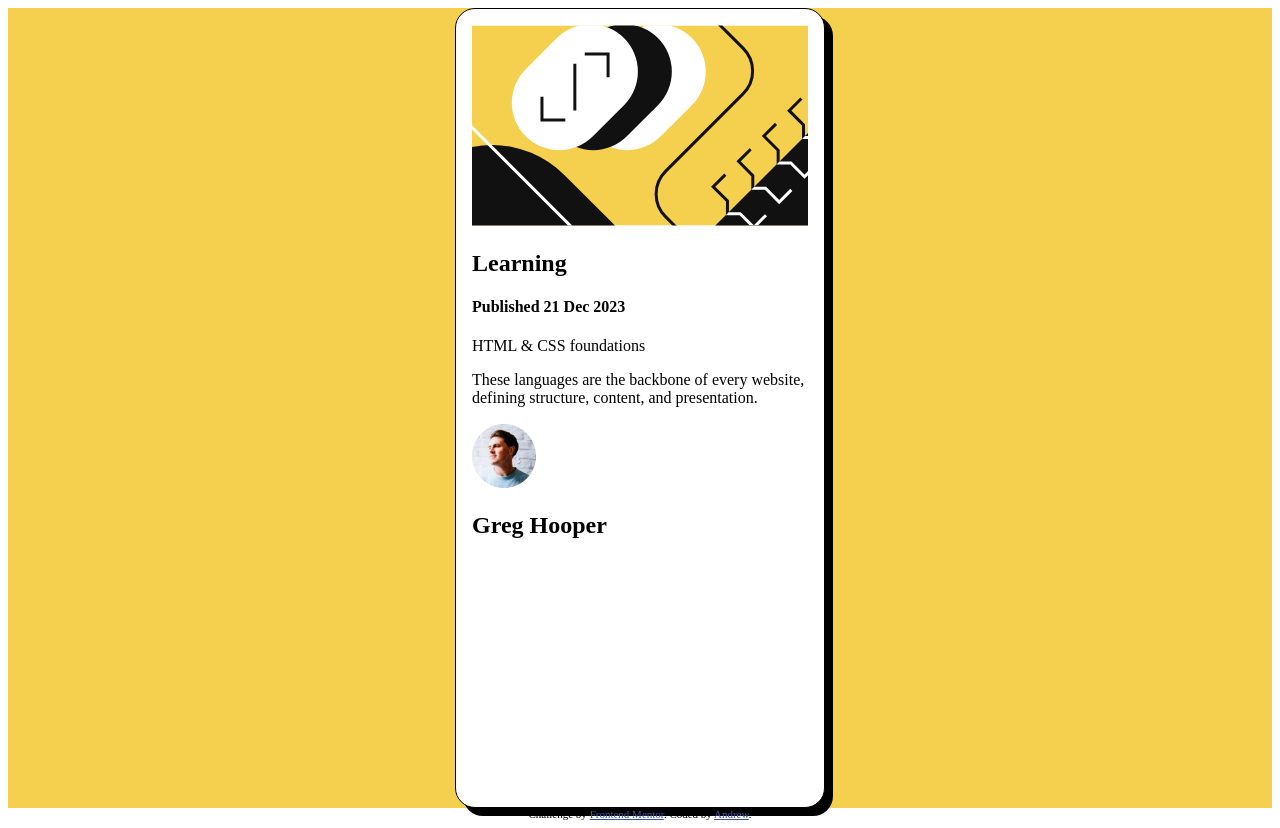
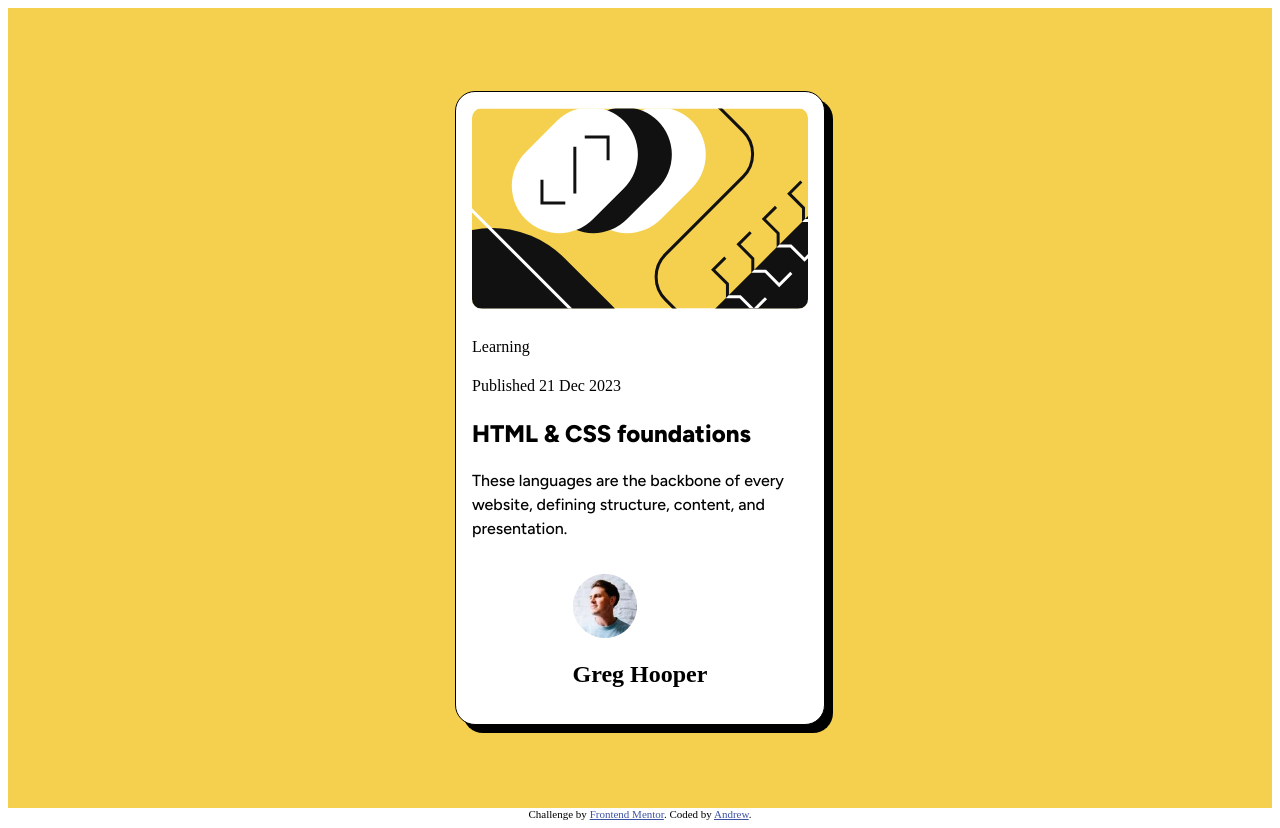
Before and after one commit to anscmyers/frontendmentor-blogpreview, a plain HTML site: page index.html in a window 1280 px wide. Drawn offline with Linux system fonts and the light colour scheme.

Commit message:
progress on more planned styling cascading

```diff
--- a/styles.css
+++ b/styles.css
@@ -6,25 +6,61 @@ Plan is to create variables for
     Letter Spacing
 
 Styling Plan:
-    Body Container
+    Main Container
         to center
 
     *Card Container
         to contain overall card
+
+        padding, not margin: spacing/200
+
         +drop shadow
         +border radius
+        +border
+
+        font styling
+            Text will be inherited automatically
 
     **Content Container
         to contain content in the card
 
+        +flex box
+            column
+            center on cross-axis
+            center on main-axis
+                I want to keep a consistent margin top & bottom
+
+
+        no margin - padding on parent takes care of that
+
+        set width here once
+
+        small screen media query shrink
+            need to apply to height & width proportionally
+
+        Spacing between items: spacing/200
 
     ***Image Container
         to contain image
+        +flexbox
+            center on cross-axis
+            center on main-axis
+
+        set height here
+            parent media query should override
+        +border radius
+        +overflow hidden
 
     ****Image
+        height 100%
+        width 100%
 
     ***Text Container
         to contain text
+
+
+
+
 
     **** Header Text
 
@@ -57,13 +93,13 @@ Styling Plan:
     --space-150: .75rem;
     --space-100: .5rem;
     --space-50: .25rem;
-    /* font shorthand: font-style font-variant font-weight font-size(req)
-                        line-height font-family(req) */
+    /* font shorthand: font-style font-variant font-weight font-size(req)/line-height font-family(req) */
     /* Need to put letter-spacing separately, same throughout */
-    --title-font: 800 1.5rem 1.5 'Figtree';
-    --body-font: 500 1rem 1.5 'Figtree';
-    --date-font: 500 7/8rem 1.5 'Figtree';
-    --author-font: 800 7/8rem 1.5 'Figtree';
+    --title-font: 800 1.5rem/1.5 'Figtree', sans-serif;
+    --body-font: 500 1rem/1.5 'Figtree', sans-serif;
+    --date-font: 500 7/8rem/1.5 'Figtree', sans-serif;
+    --label-font: 800 7/8rem/1.5 'Figtree', sans-serif;
+    --author-font: 800 7/8rem/1.5 'Figtree', sans-serif;
     --letter-spacing: 0px;
 }
 
@@ -92,14 +128,14 @@ main {
 }
 
 .card {
-    flex: 1 1 auto;
-    display: flex;
+    /* flex: 1 1 auto; */
+    /* display: flex;
     flex-direction: column;
     align-items: center;
-    justify-content: center;
-    height: fit-content;
-    min-width: 320px;
-    width: min-content;
+    justify-content: center; */
+    /* height: fit-content; */
+    /* min-width: 320px; */
+    /* width: min-content; */
     background-color: var(--whitespace-color);
     padding: var(--space-200);
     border-radius: 20px;
@@ -107,39 +143,55 @@ main {
     /* box-shadow: [horizontal offset] [vertical offset] [blur radius] [spread radius] [color];
  */
     box-shadow: 8px 8px;
+    width: 336px;
 }
 
+
+
 .content {
-    flex: 1 1 auto;
-    text-align: left;
-
+    display: flex;
+    flex-direction: column;
+    align-items: center;
+    justify-items: center;
+    gap: var(--space-200);
 }
 
 @media (max-width: 375px) {
-    .card {
+    .content {
         height: 80vh;
         width: 80vw;
     }
 }
 
 .img-container {
+    border-radius: 10px;
+    overflow: hidden;
+    height: auto;
+    position: relative;
+}
+
+.img-container img {
+    max-width: 100%;
+    height: auto;
+    display: block;
+}
+
+.txt-container {
 
 }
-
 
 .txt-container h1 {
     font: var(--title-font);
 }
 
-.txt-container .author h2 {
-    font: var(--)
+.txt-container h2 {
+    font: var(--label-font);
 }
 
 .txt-container h4 {
-
-
+    font: var(--date-font);
 }
 
-.tx-container p {
-
+.txt-container p {
+    font: var(--body-font);
 }
```
